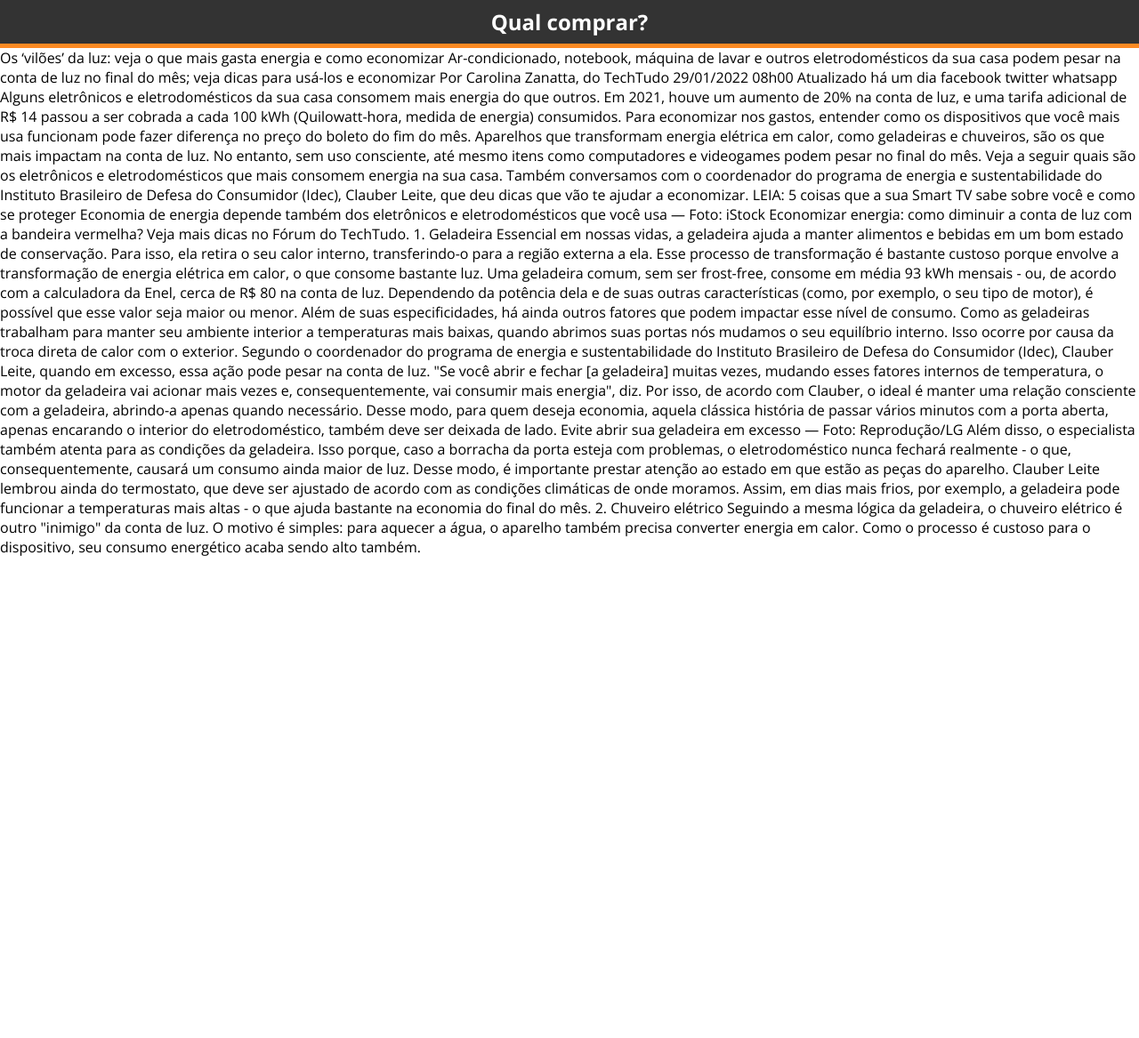
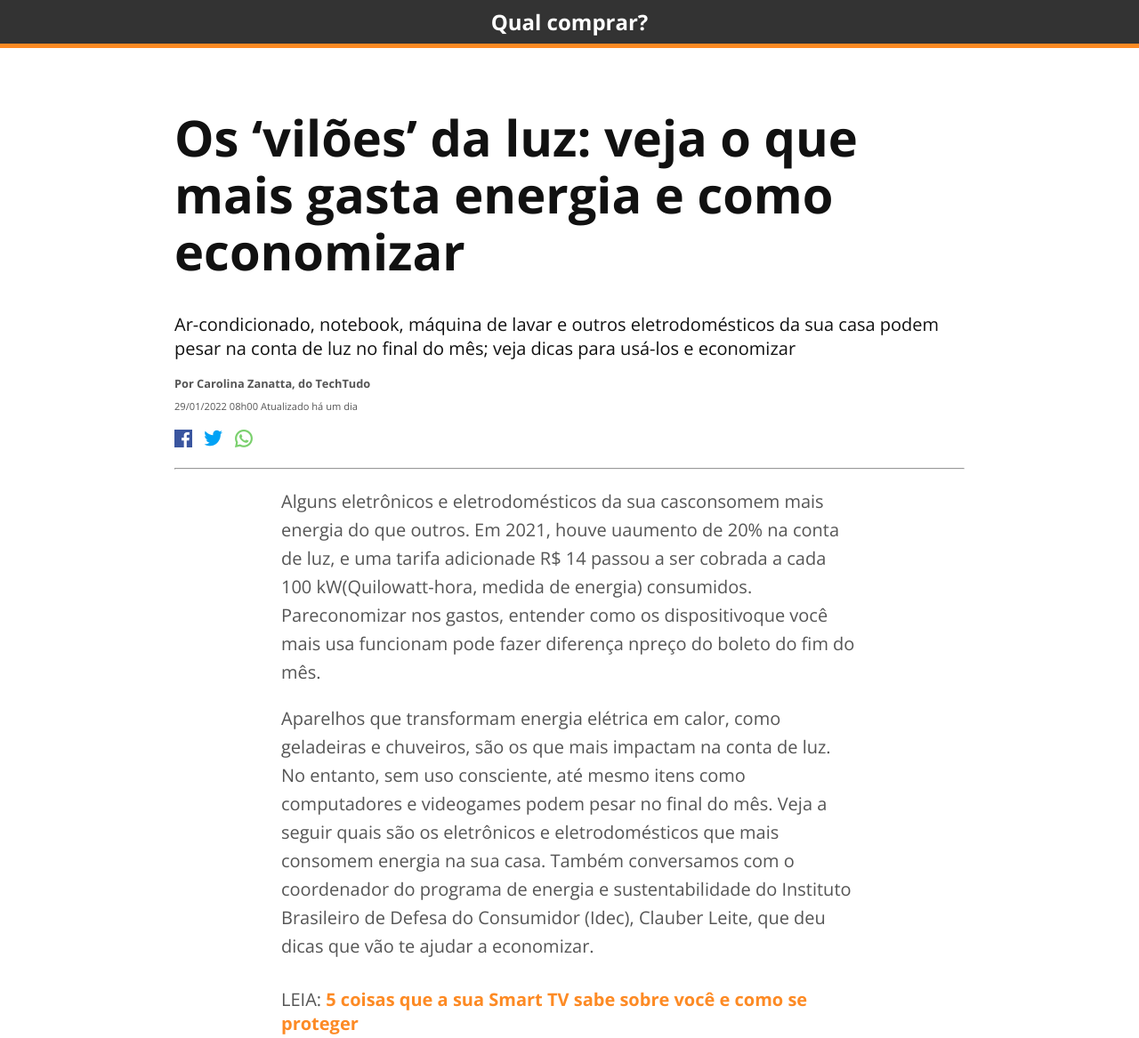
Before and after one commit to jeniffermarcondes/pagina-de-conteudo, a plain HTML site: page index.html in a window 1280 px wide. Shown: the whole page at 89% size. Before the commit the page ends 800 px from the top, so only its background shows below. Drawn offline with nearby package versions, Linux system fonts and the light colour scheme.

Commit message:
header - content 1

```diff
--- a/index.html
+++ b/index.html
@@ -14,37 +14,43 @@
 
 <div class="top-bar">Qual comprar? </div>
 
-Os ‘vilões’ da luz: veja o que mais gasta energia e como economizar
-Ar-condicionado, notebook, máquina de lavar e outros eletrodomésticos da sua casa podem pesar na conta de luz no final do mês; veja dicas para usá-los e economizar
-Por Carolina Zanatta, do TechTudo
-29/01/2022 08h00 Atualizado há um dia
-facebook twitter whatsapp
+<div class="container">
+    <div class="header">
+        <h1 class="headline">Os ‘vilões’ da luz: veja o que mais gasta energia e como economizar</h1>
+        <h2 class="subtitle">Ar-condicionado, notebook, máquina de lavar e outros eletrodomésticos da sua casa podem pesar na conta de luz no final do mês; veja dicas para usá-los e economizar</h2>
+        <div>
+            <div class="author">
+                Por Carolina Zanatta, do TechTudo
+            </div>
+            <small>
+                <sub>29/01/2022 08h00 Atualizado há um dia</sub></small>
+        </div>
 
-Alguns eletrônicos e eletrodomésticos da sua casa consomem mais energia do que outros. Em 2021, houve um aumento de 20% na conta de luz, e uma tarifa adicional de R$ 14 passou a ser cobrada a cada 100 kWh (Quilowatt-hora, medida de energia) consumidos. Para economizar nos gastos, entender como os dispositivos que você mais usa funcionam pode fazer diferença no preço do boleto do fim do mês.
+        <div class="social-icons">
+            <a href=""> <img class="social-icon" src="./images/facebook.png" alt="facebook"></a>
+            <a href=""> <img class="social-icon" src="./images/twitter.png" alt="twitter"></a>
+            <a href=""> <img class="social-icon" src="./images/whatsapp.png" alt="whatsapp"></a>
 
-Aparelhos que transformam energia elétrica em calor, como geladeiras e chuveiros, são os que mais impactam na conta de luz. No entanto, sem uso consciente, até mesmo itens como computadores e videogames podem pesar no final do mês. Veja a seguir quais são os eletrônicos e eletrodomésticos que mais consomem energia na sua casa. Também conversamos com o coordenador do programa de energia e sustentabilidade do Instituto Brasileiro de Defesa do Consumidor (Idec), Clauber Leite, que deu dicas que vão te ajudar a economizar.
-LEIA: 5 coisas que a sua Smart TV sabe sobre você e como se proteger
-Economia de energia depende também dos eletrônicos e eletrodomésticos que você usa — Foto: iStock
-Economizar energia: como diminuir a conta de luz com a bandeira vermelha? Veja mais dicas no Fórum do TechTudo.
-1. Geladeira
+        </div>
+        <hr>
+    </div>
+    <div class="content">
+        <p>
+            Alguns eletrônicos e eletrodomésticos da sua casconsomem mais energia do que outros. Em 2021, houve uaumento de 20% na conta de luz, e uma tarifa adicionade R$ 14 passou a ser cobrada a cada 100 kW(Quilowatt-hora, medida de energia) consumidos. Pareconomizar nos gastos, entender como os dispositivoque você mais usa funcionam pode fazer diferença npreço do boleto do fim do mês.
+        </p>
+        <p>
+            Aparelhos que transformam energia elétrica em calor, como geladeiras e chuveiros, são os que mais impactam na conta de luz. No entanto, sem uso consciente, até mesmo itens como computadores e videogames podem pesar no final do mês. Veja a seguir quais são os eletrônicos e eletrodomésticos que mais consomem energia na sua casa. Também conversamos com o coordenador do programa de energia e sustentabilidade do Instituto Brasileiro de Defesa do Consumidor (Idec), Clauber Leite, que deu dicas que vão te ajudar a economizar.
+        </p>
+        <div class="cta">
+            LEIA:
+            <a href="#">5 coisas que a sua Smart TV sabe sobre você e como se proteger</a>
 
-Essencial em nossas vidas, a geladeira ajuda a manter alimentos e bebidas em um bom estado de conservação. Para isso, ela retira o seu calor interno, transferindo-o para a região externa a ela. Esse processo de transformação é bastante custoso porque envolve a transformação de energia elétrica em calor, o que consome bastante luz.
-
-Uma geladeira comum, sem ser frost-free, consome em média 93 kWh mensais - ou, de acordo com a calculadora da Enel, cerca de R$ 80 na conta de luz. Dependendo da potência dela e de suas outras características (como, por exemplo, o seu tipo de motor), é possível que esse valor seja maior ou menor. Além de suas especificidades, há ainda outros fatores que podem impactar esse nível de consumo.
-
-Como as geladeiras trabalham para manter seu ambiente interior a temperaturas mais baixas, quando abrimos suas portas nós mudamos o seu equilíbrio interno. Isso ocorre por causa da troca direta de calor com o exterior. Segundo o coordenador do programa de energia e sustentabilidade do Instituto Brasileiro de Defesa do Consumidor (Idec), Clauber Leite, quando em excesso, essa ação pode pesar na conta de luz. "Se você abrir e fechar [a geladeira] muitas vezes, mudando esses fatores internos de temperatura, o motor da geladeira vai acionar mais vezes e, consequentemente, vai consumir mais energia", diz.
-
-Por isso, de acordo com Clauber, o ideal é manter uma relação consciente com a geladeira, abrindo-a apenas quando necessário. Desse modo, para quem deseja economia, aquela clássica história de passar vários minutos com a porta aberta, apenas encarando o interior do eletrodoméstico, também deve ser deixada de lado.
-Evite abrir sua geladeira em excesso — Foto: Reprodução/LG
-
-Além disso, o especialista também atenta para as condições da geladeira. Isso porque, caso a borracha da porta esteja com problemas, o eletrodoméstico nunca fechará realmente - o que, consequentemente, causará um consumo ainda maior de luz. Desse modo, é importante prestar atenção ao estado em que estão as peças do aparelho.
-
-Clauber Leite lembrou ainda do termostato, que deve ser ajustado de acordo com as condições climáticas de onde moramos. Assim, em dias mais frios, por exemplo, a geladeira pode funcionar a temperaturas mais altas - o que ajuda bastante na economia do final do mês.
-2. Chuveiro elétrico
-
-Seguindo a mesma lógica da geladeira, o chuveiro elétrico é outro "inimigo" da conta de luz. O motivo é simples: para aquecer a água, o aparelho também precisa converter energia em calor. Como o processo é custoso para o dispositivo, seu consumo energético acaba sendo alto também.
+        </div>
 
 
+
+    </div>
+</div>
 </body>
 
 </html>
--- a/style.css
+++ b/style.css
@@ -2,7 +2,13 @@ body{
     font-family: 'Open Sans', Arial, Helvetica, sans-serif;
     margin: 0;
     padding: 0;
+    color: #555;
 }
+
+h1,h2{
+    color: #111;
+}
+
 
 .top-bar{
     background-color: #333;
@@ -13,3 +19,55 @@ body{
     padding: 8px;
     border-bottom: 5px solid #fd8a24;
 }
+
+.container {
+    max-width: 888px;
+    margin: auto;
+    padding: 30px;
+
+}
+
+.headline{
+    font-size: 56px;
+    line-height: 64px;
+}
+
+.subtitle{
+    font-weight: normal;
+    font-size: 20px;
+}
+
+.author{
+    font-weight: bold;
+    font-size: 0.8em;
+}
+
+.social-icons{
+    margin-top: 10px;
+}
+
+.social-icon{
+    width: 20px;
+    padding: 10px 10px 10px 0;
+}
+
+a{
+    text-decoration: none;
+    color: #fd8a24;
+    font-weight: 700;
+}
+
+.content{
+    max-width: 648px;
+    margin: auto;
+}
+
+p{
+    font-size: 20px;
+    line-height: 32px;
+}
+
+.cta{
+    font-size: 20px;
+    margin: 30px 0;
+}
```
Also changed, not shown: images/facebook.png (added), images/geladeira.png (added), images/moedas.png (added), images/twitter.png (added), images/whatsapp.png (added), 1 other file.
